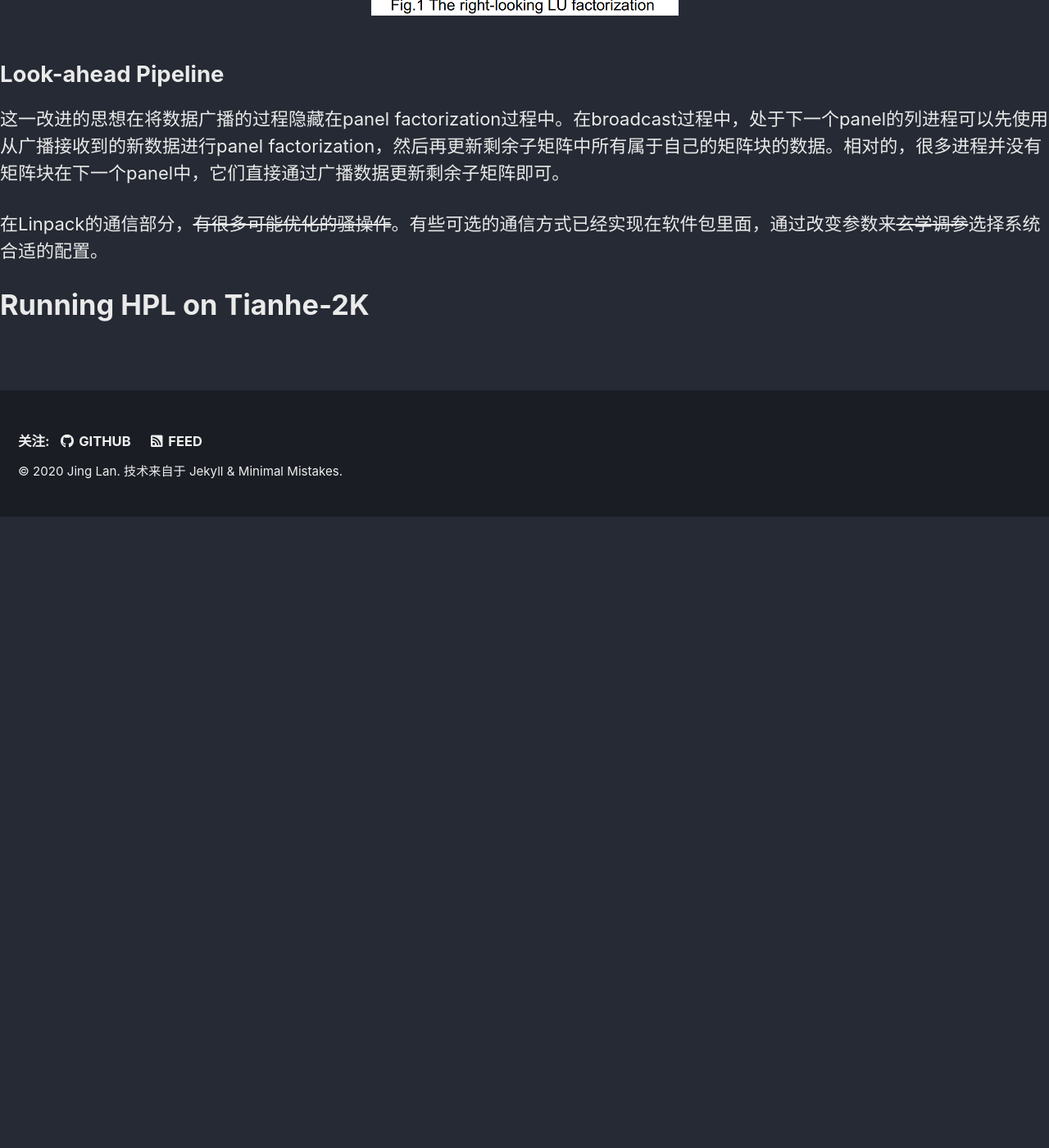
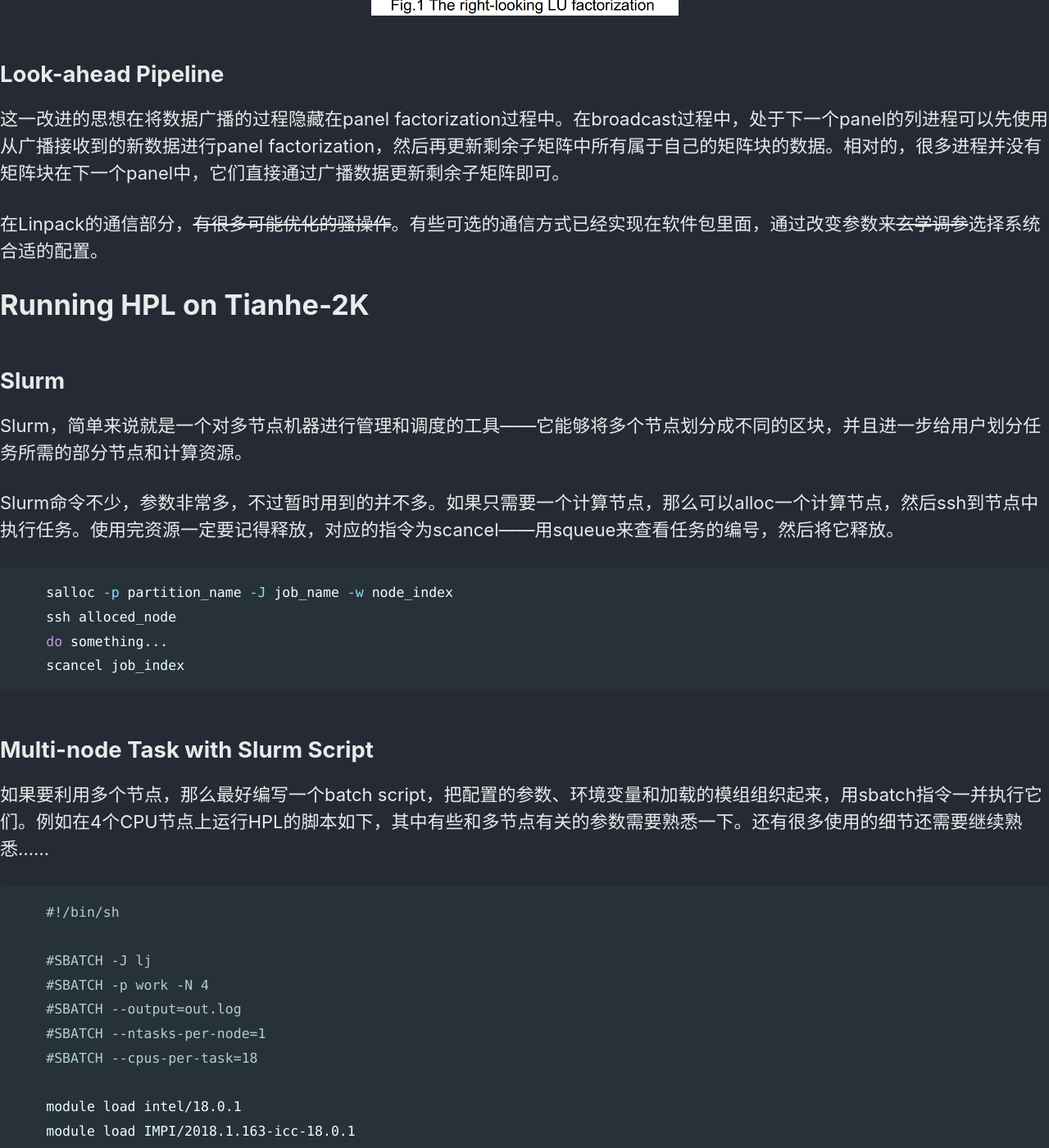
Before and after one commit to Lan-Jing/Lan-Jing.github.io, a Jekyll site: the page built from _posts/2020-11-19-HPL.md, in a window 1280 px wide and 1400 px high, scrolled down 3439 px. Shown: the whole window at 82% size. Built offline with Jekyll 4.4.1, drawn with Linux system fonts in a browser that asks for light colours; cached includes are drawn as plain includes; our own code applies the rules of GitHub Pages for plain Markdown files; before the commit the page ends 4069 px from its top, so only the background shows below that; some of the changed text lies outside the part shown.

Commit message:
finish HPL part

````diff
--- a/_posts/2020-11-19-HPL.md
+++ b/_posts/2020-11-19-HPL.md
@@ -136,3 +136,38 @@ $$
 在Linpack的通信部分，~~有很多可能优化的骚操作~~。有些可选的通信方式已经实现在软件包里面，通过改变参数来~~玄学调参~~选择系统合适的配置。
 
 # Running HPL on Tianhe-2K
+
+## Slurm
+
+Slurm，简单来说就是一个对多节点机器进行管理和调度的工具——它能够将多个节点划分成不同的区块，并且进一步给用户划分任务所需的部分节点和计算资源。
+
+Slurm命令不少，参数非常多，不过暂时用到的并不多。如果只需要一个计算节点，那么可以alloc一个计算节点，然后ssh到节点中执行任务。使用完资源一定要记得释放，对应的指令为scancel——用squeue来查看任务的编号，然后将它释放。
+
+```bash
+    salloc -p partition_name -J job_name -w node_index
+    ssh alloced_node
+    do something...
+    scancel job_index
+```
+
+## Multi-node Task with Slurm Script
+
+如果要利用多个节点，那么最好编写一个batch script，把配置的参数、环境变量和加载的模组组织起来，用sbatch指令一并执行它们。例如在4个CPU节点上运行HPL的脚本如下，其中有些和多节点有关的参数需要熟悉一下。还有很多使用的细节还需要继续熟悉……
+
+```bash
+    #!/bin/sh
+
+    #SBATCH -J lj
+    #SBATCH -p work -N 4
+    #SBATCH --output=out.log
+    #SBATCH --ntasks-per-node=1
+    #SBATCH --cpus-per-task=18
+
+    module load intel/18.0.1
+    module load IMPI/2018.1.163-icc-18.0.1
+    export I_MPI_FAVRICS=shm:ofa
+    export OMP_NUM_THREADS=18
+    mpirun ./xhpl_intel64_static
+```
+
+~~根据相关政策和法律法规~~，GPU上的跑分过程就不分享了。
````
Also changed, not shown: _posts/2020-11-18-grpc.md (+1 -1 lines).
